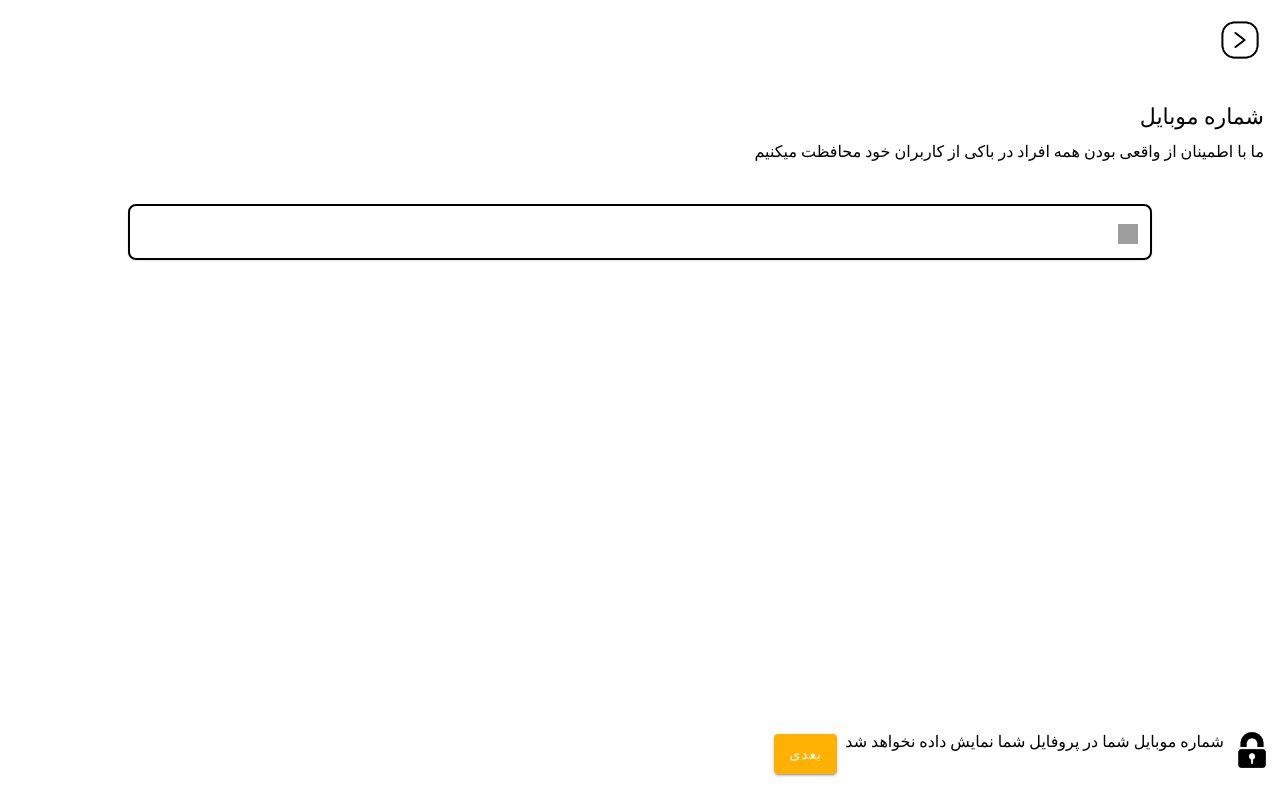
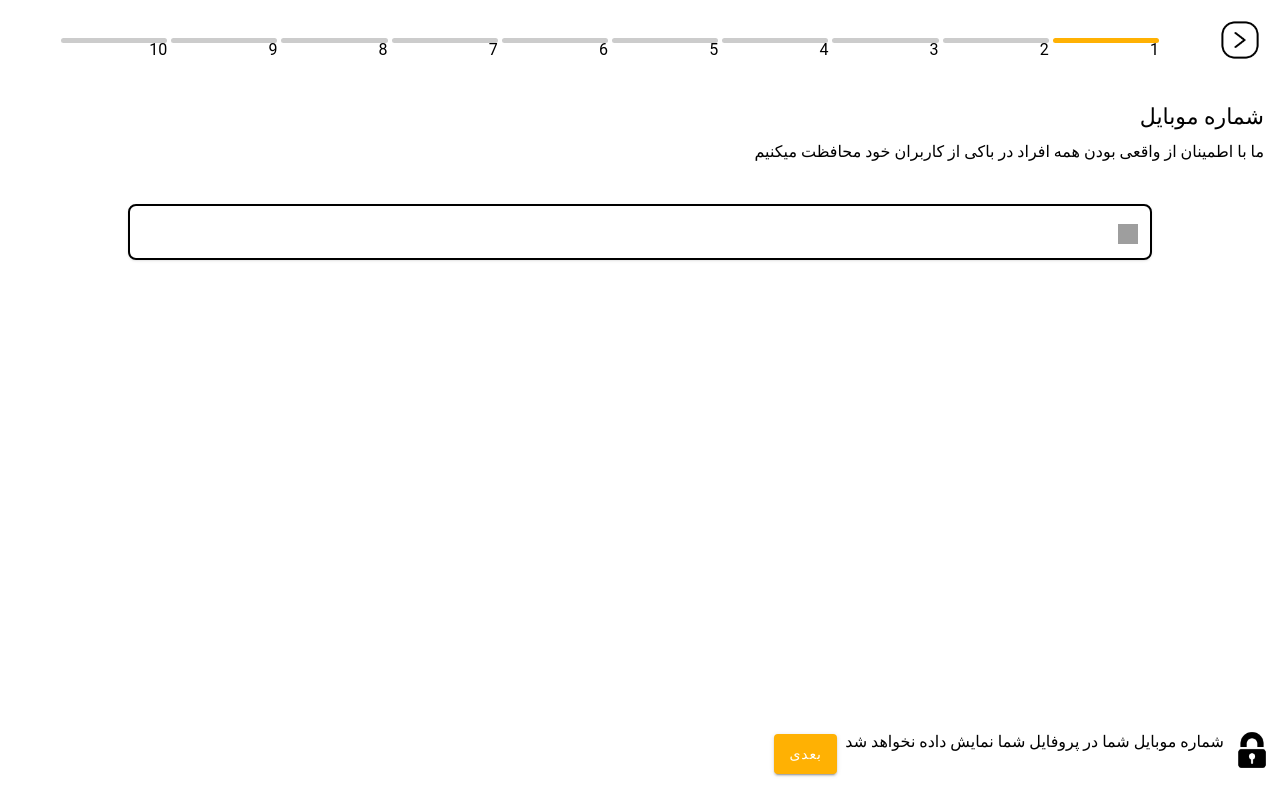
Before and after one commit to reza18s/baki, a React (Vite) app: page /login in a window 1280 px wide. Built offline with nearby package versions, Linux system fonts and the light colour scheme; grey boxes are pictures that could not be loaded.

Commit message:
update and finish first login page

```diff
--- a/src/assets/main.css
+++ b/src/assets/main.css
@@ -24,3 +24,35 @@ body{
 .input-label-placement-floating.sc-ion-input-ios-h, .input-label-placement-stacked.sc-ion-input-ios-h {
     min-height: 40px!important;
 }
+
+.stepper-container {
+    display: flex;
+    justify-content: center;
+    align-items: center;
+    width: 100%;
+}
+
+.steps {
+    display: flex;
+    align-items: center;
+    width: 90%;
+}
+
+.step {
+    width: 100%;
+    height: 5px;
+    background-color: #ccc;
+    margin: 0;
+    cursor: pointer;
+    position: relative;
+    transition: background-color 0.3s;
+    border-radius: 4px;
+}
+
+.step:not(:last-child) {
+    margin-left: 4px; /* Space between the steps */
+}
+
+.step.completed {
+    background-color: #ffb103; /* Color for completed steps */
+}
--- a/src/pages/login.tsx
+++ b/src/pages/login.tsx
@@ -4,10 +4,29 @@ import phoneicon from "../assets/icon/telephone.png"
 import lock from "../assets/icon/lock.png"
 import previous from "../assets/icon/previous.png"
 const Login: React.FC = () => {
+  const [currentStep, setCurrentStep] = useState(1);
+
+  const handleClick = (step) => {
+      setCurrentStep(step);
+  };
   return (
     <IonPage>
       <div className='main-login-wrapper'>
         <div className='flex  h-[80px] justify-end items-center stepper-wrapper'>
+        <div className="stepper-container">
+            <div className="stepper-line"></div>
+            <div dir='rtl' className="steps">
+                {[1, 2, 3, 4, 5, 6,7,8,9,10].map(step => (
+                    <div
+                        key={step}
+                        className={`step ${currentStep >= step ? 'completed' : ''} ${step === 6 ? 'final-step' : ''}`}
+                        onClick={() => handleClick(step)}
+                    >
+                        {step}
+                    </div>
+                ))}
+            </div>
+        </div>
           <img className='w-10 h-10 mr-5' src={previous}></img>
         </div>
     <div className='grid justify-end  pr-4 pt-2'>
```
